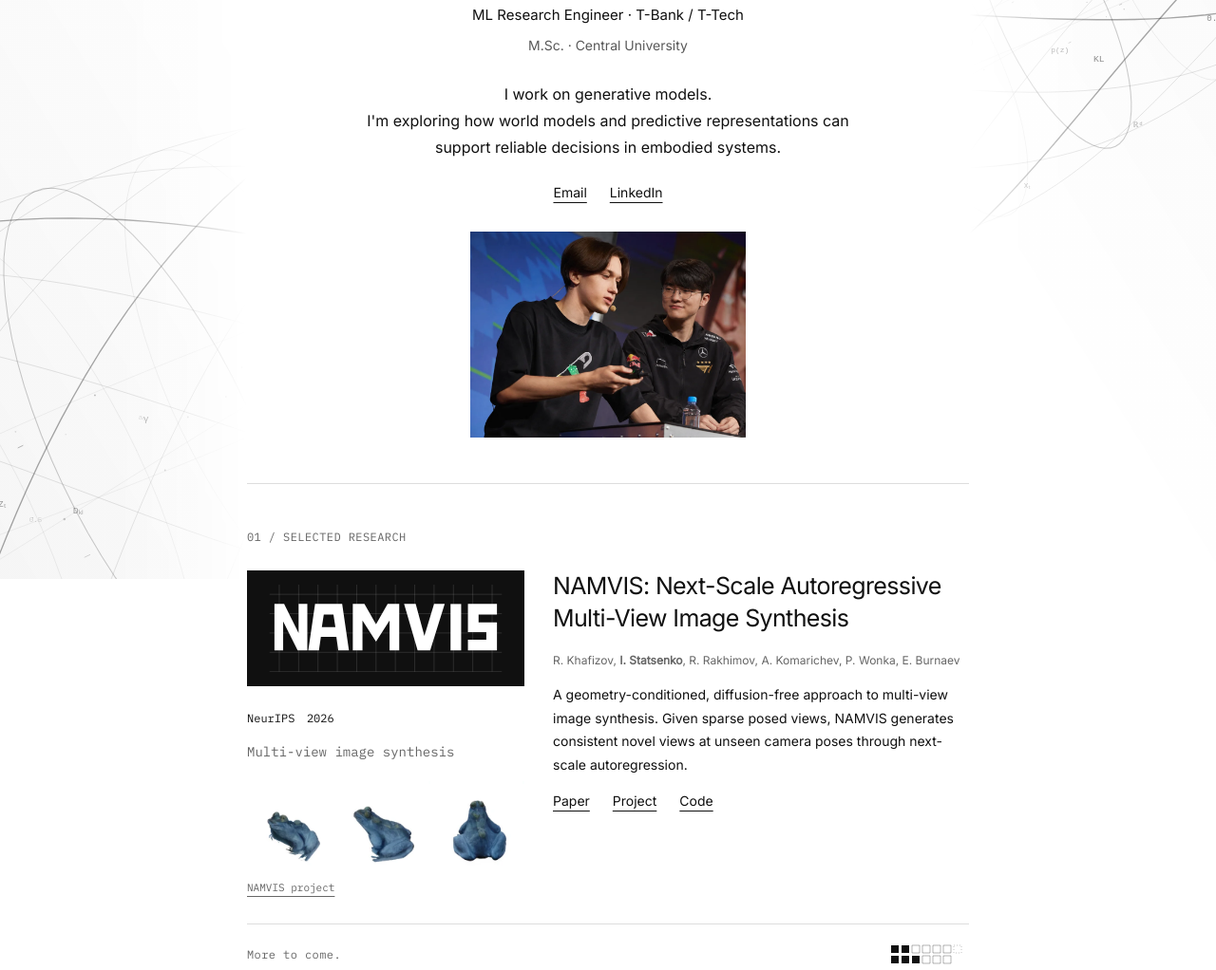
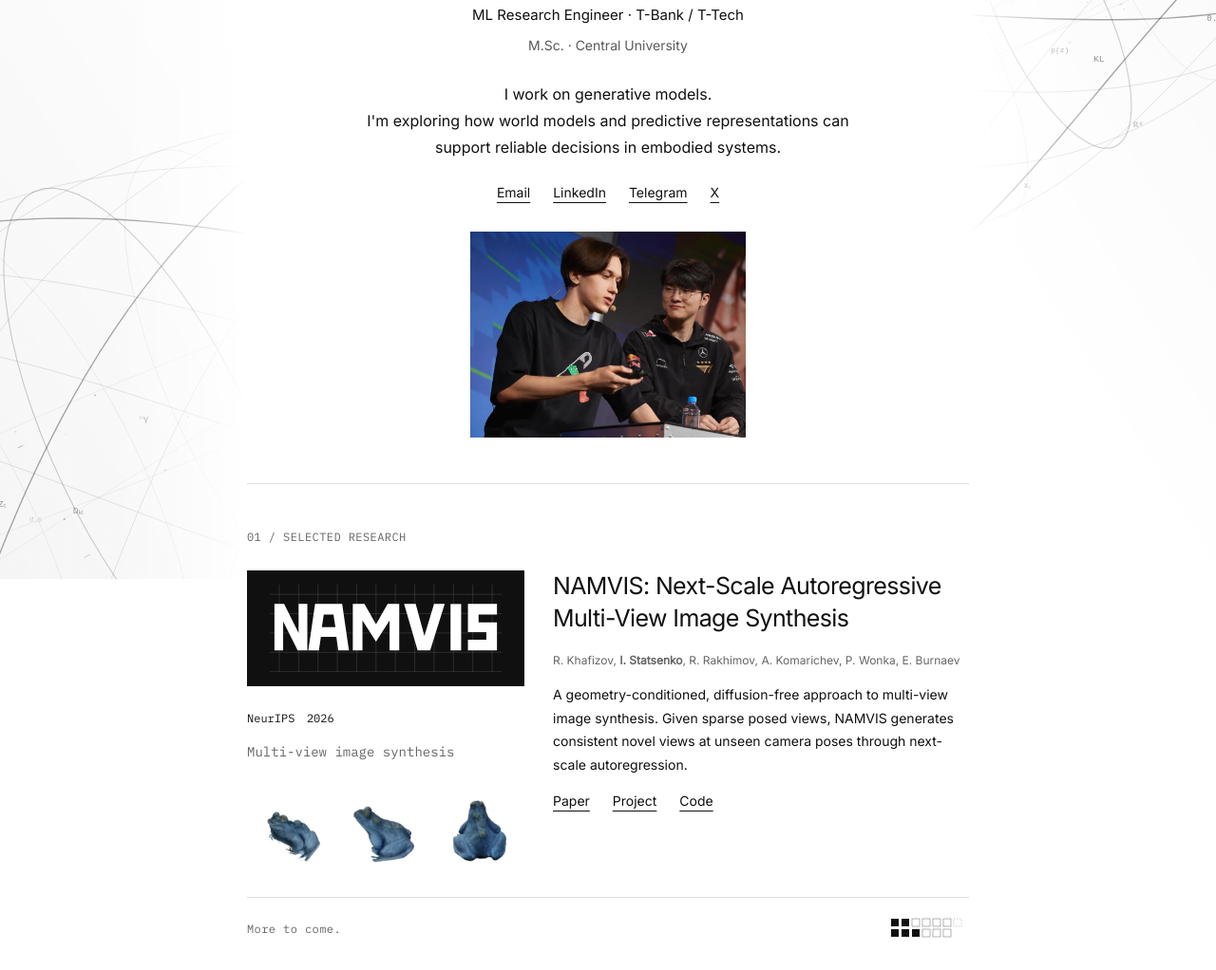
Before and after one commit to ilya-statsenko/ilya-statsenko.github.io, a plain HTML site: page index.html in a window 1280 px wide. Shown: the part 190-1212 px from the top of the page at 95% size. Drawn offline with Linux system fonts and the light colour scheme.

Commit message:
Update contact links and remove figure caption

```diff
--- a/index.html
+++ b/index.html
@@ -31,6 +31,8 @@
 <div class="links">
 <a href="mailto:ilyastatsenkoml@gmail.com">Email</a>
 <a href="https://www.linkedin.com/in/ilya-statsenko/">LinkedIn</a>
+<a href="https://t.me/iljastazenko">Telegram</a>
+<a href="https://x.com/ilyastatsenko">X</a>
 </div>
 </div>
 <p class="intro">I work on generative models.<br>I'm exploring how world models and predictive representations can support reliable decisions in embodied systems.</p>
@@ -47,7 +49,7 @@
 <div class="venue"><div class="lettering"><svg viewBox="0 0 240 90" role="img" aria-label="NAMVIS experimental lettering"><g fill="none" stroke="currentColor" stroke-width=".6" opacity=".2"><path d="M0 10H240M0 30H240M0 50H240M0 70H240M0 90H240M10 0V90M30 0V90M50 0V90M70 0V90M90 0V90M110 0V90M130 0V90M150 0V90M170 0V90M190 0V90M210 0V90M230 0V90"/></g><g fill="currentColor"><path d="M5 20H15L30 50V20H39V68H29L14 38V68H5Z"/><path fill-rule="evenodd" d="M47 20H75L82 68H71L69 54H53L51 68H40ZM56 31L54 44H68L66 31Z"/><path d="M86 20H98L110 41L122 20H134V68H124V37L110 59L96 37V68H86Z"/><path d="M139 20H151L160 53L170 20H181L166 68H153Z"/><path d="M187 20H198V68H187Z"/><path d="M205 20H235V31H216V39H235V68H205V57H224V49H205Z"/></g></svg></div>
 <span>NeurIPS</span>
 <strong>2026</strong>
-<p>Multi-view image synthesis</p><figure class="results"><div class="result-images"><img src="assets/images/namvis-1.webp" width="256" height="256" loading="lazy" alt="NAMVIS-generated frog view 1"><img src="assets/images/namvis-2.webp" width="256" height="256" loading="lazy" alt="NAMVIS-generated frog view 2"><img src="assets/images/namvis-3.webp" width="256" height="256" loading="lazy" alt="NAMVIS-generated frog view 3"></div><figcaption><a href="https://corl-team.github.io/namvis/">NAMVIS project</a></figcaption></figure>
+<p>Multi-view image synthesis</p><figure class="results"><div class="result-images"><img src="assets/images/namvis-1.webp" width="256" height="256" loading="lazy" alt="NAMVIS-generated frog view 1"><img src="assets/images/namvis-2.webp" width="256" height="256" loading="lazy" alt="NAMVIS-generated frog view 2"><img src="assets/images/namvis-3.webp" width="256" height="256" loading="lazy" alt="NAMVIS-generated frog view 3"></div></figure>
 </div>
 <div>
 <h2>NAMVIS: Next-Scale Autoregressive Multi-View Image Synthesis</h2>
@@ -110,6 +112,8 @@
 <a class="email" href="mailto:ilyastatsenkoml@gmail.com">ilyastatsenkoml@gmail.com</a>
 </div>
 <a href="https://www.linkedin.com/in/ilya-statsenko/">LinkedIn</a>
+<a href="https://t.me/iljastazenko">Telegram</a>
+<a href="https://x.com/ilyastatsenko">X</a>
 <button id="motion-toggle" type="button" aria-pressed="false">Motion off</button><p class="copyright">Ilya Statsenko</p>
 </footer>
 </main>
```
